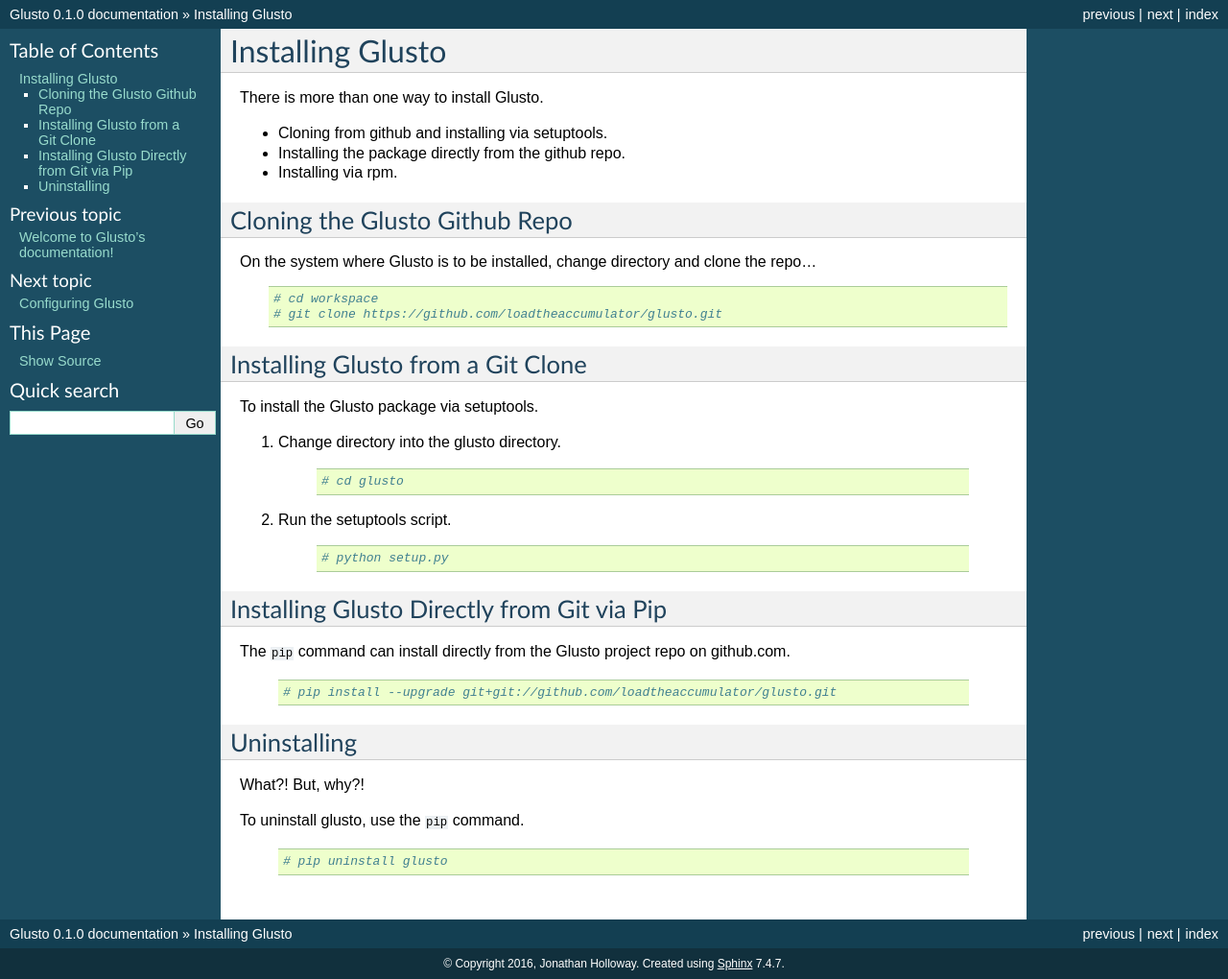
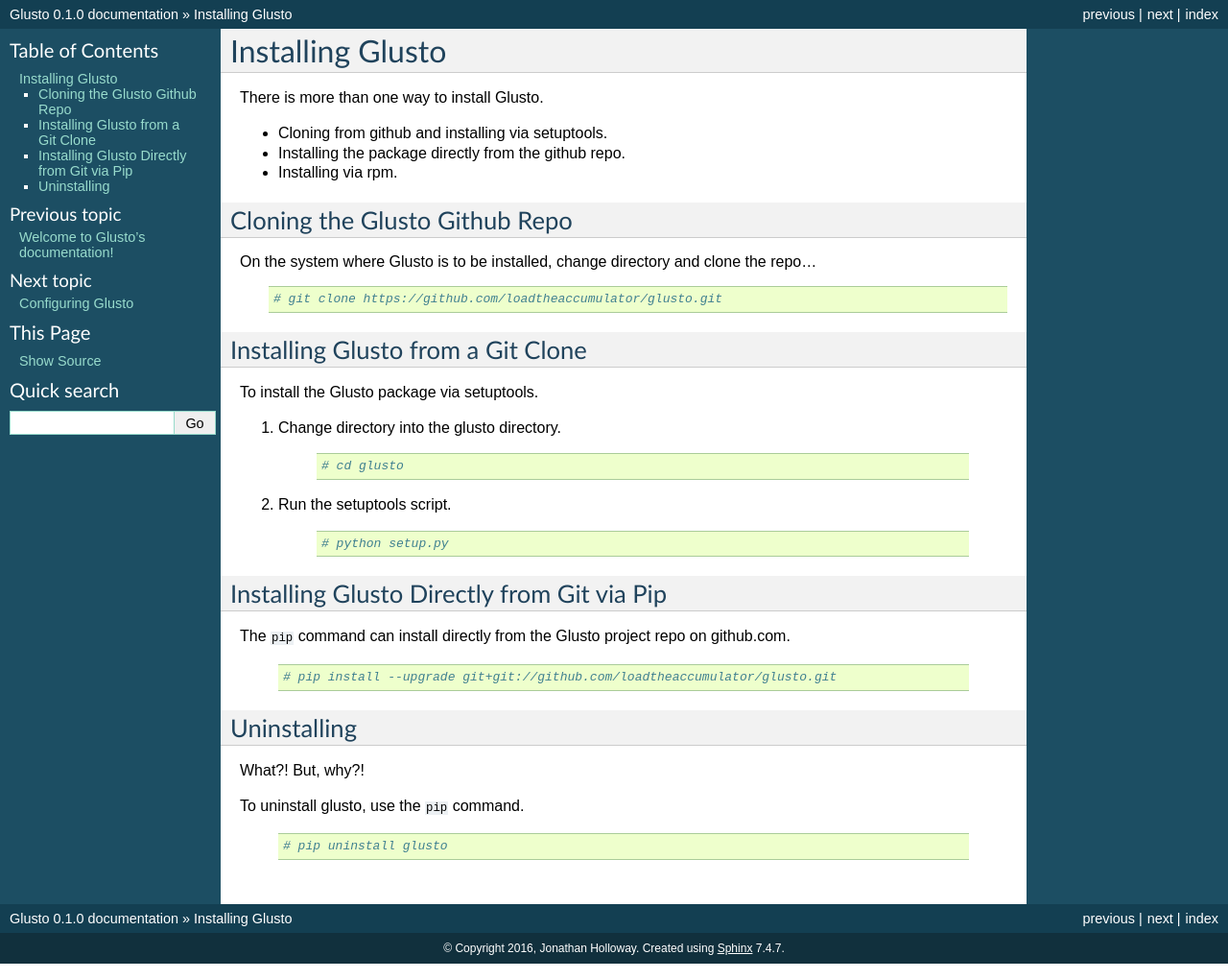
Before and after one commit to loadtheaccumulator/glusto, a Sphinx documentation site: the page built from docs/userguide/install.rst, in a window 1280 px wide. Shown: the whole page at 96% size. Built offline with Sphinx 7.4.7, drawn with Linux system fonts in a browser that asks for light colours; pages that are not in the unit, such as notebooks, are missing from menus.

Commit message:
docs: minor edit
Signed-off-by: Jonathan Holloway <loadtheaccumulator@gmail.com>

```diff
--- a/docs/userguide/install.rst
+++ b/docs/userguide/install.rst
@@ -13,7 +13,6 @@
 On the system where Glusto is to be installed, change directory and clone the repo...
 	::
 
-		# cd workspace
 		# git clone https://github.com/loadtheaccumulator/glusto.git
 
 Installing Glusto from a Git Clone
```
